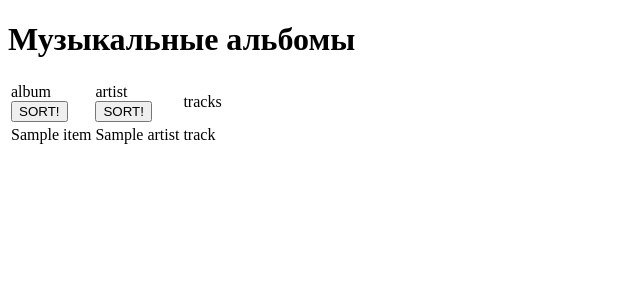
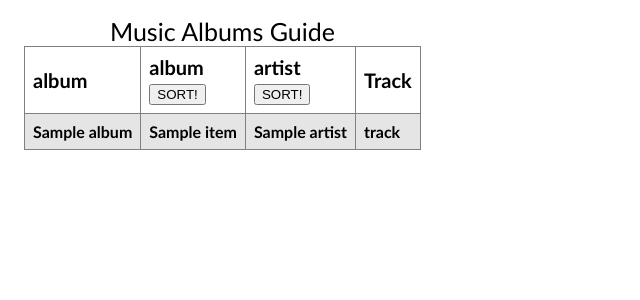
Before and after one commit to allyotov/music-album-guide, a Django app: template frontend/frontend/templates/core/albums.html in a window 1280 px wide. Shown: the top 300 px of the page, without its empty margins (0-640 px from the left). Run offline with Django 4.2, Linux system fonts and the light colour scheme; the template is opened without the code that fills it: most values are stand-ins (such as "Sample title", 1, 10 or a date in 2020); lists and menus that the app fills with data are empty.

Commit message:
feature/table update

```diff
--- a/frontend/frontend/templates/core/albums.html
+++ b/frontend/frontend/templates/core/albums.html
@@ -3,35 +3,40 @@
 <head>
     <meta charset="UTF-8">
     <title>Music Albums Guide</title>
+    {% load static %}
+    <link rel="stylesheet" type="text/css" href="static/styles.css">
 </head>
 <body>
-    <h1>Музыкальные альбомы</h1>
-</body>
-<table>
-    <tr>
-        <td>album<br>
+    <table class="table">
+        <caption class="table__caption">Music Albums Guide</caption>
+        <tr class="table__header">
+            <th class="table__cell">album</th>
+            <th class="table__cell">
+                album<br>
                 <form method="post">
                     {% csrf_token %}
                     <button name="sort" value="album">SORT!</button>
-            </form>
-        </td>
-        <td>artist<br>
+                </form></th>
+            <th class="table__cell">
+                artist<br>
                 <form method="post">
                     {% csrf_token %}
                     <button name="sort" value="artist">SORT!</button>
-            </form>
-        <td>tracks</td>
+                </form></th>
+            <th class="table__cell">Track</th>
         </tr>
         {% for item in albums %}
-    <tr>
-       <td>{{item.name}}</td>
-       <td>{{item.artist.name}}</td>
-       <td>
+        <tr class="table__row">
+            <th class="table__cell">{{item.album}}</th>
+            <th class="table__cell">{{item.name}}</th>
+            <th class="table__cell">{{item.artist.name}}</th>
+            <th class="table__cell">
                 {% for track in item.tracks %}
                     track<br>
                 {% endfor %}
-       </td>
+            </th>
         </tr>
         {% endfor %}
     </table>
+</body>
 </html>
```
Lines whose indentation alone changed are shown as unchanged.
